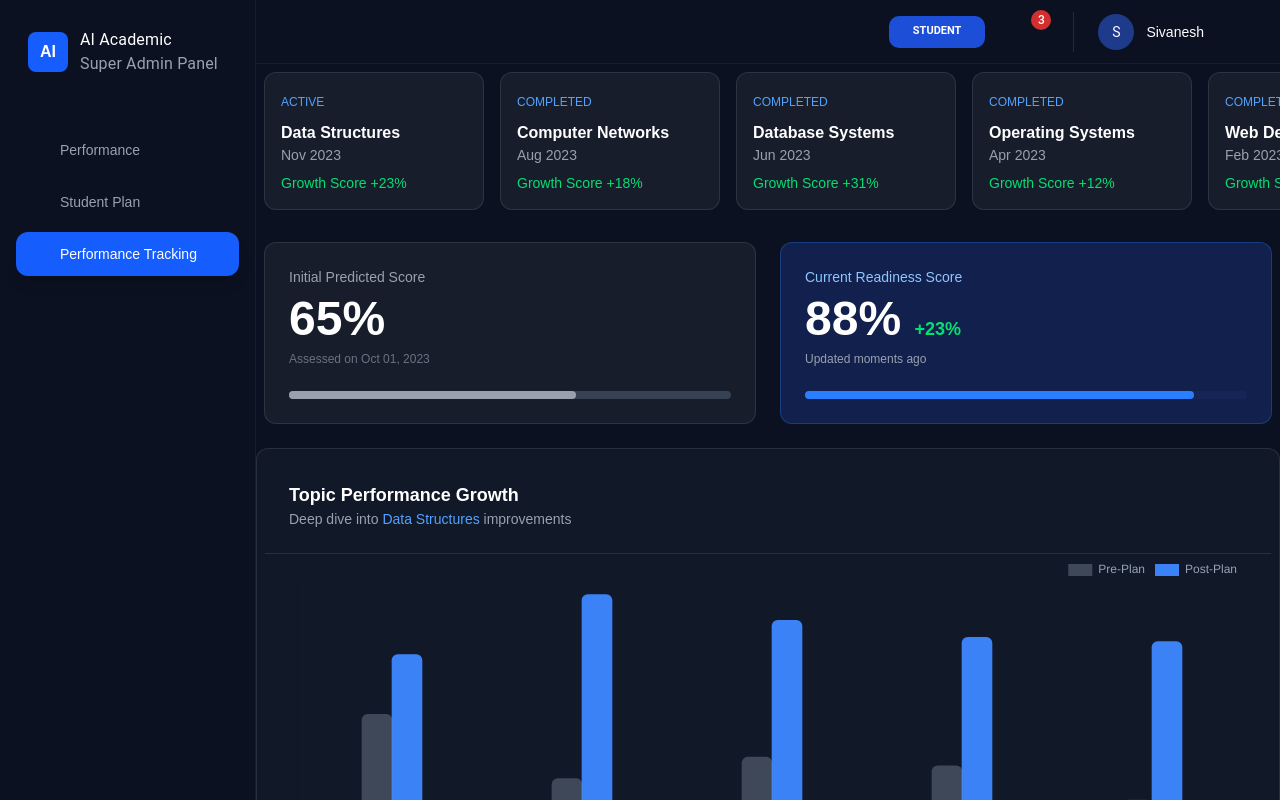
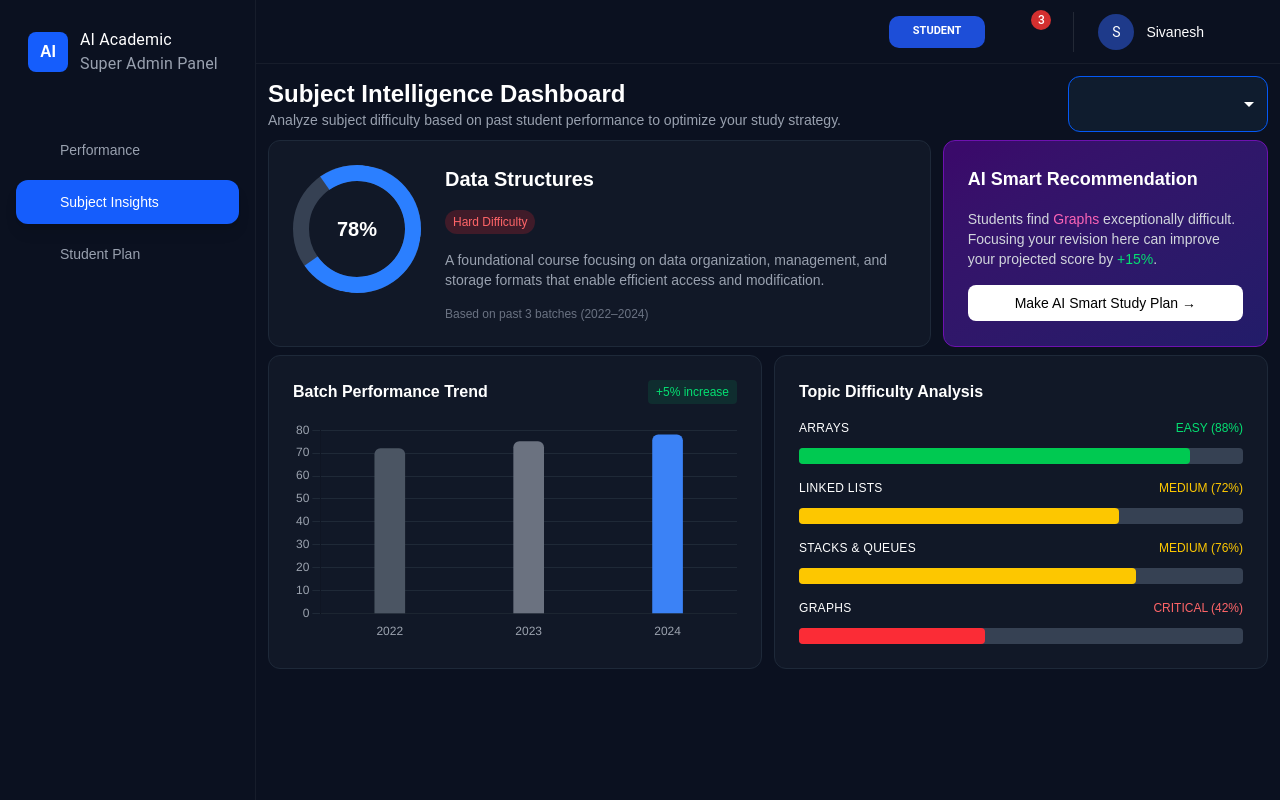
Before and after one commit to Bharathsivanesh/AI-Academic-Performance-Intelligence-Adaptive-Learning-Platform, a Next.js app in the folder frontend/: page /student/tracking in a window 1280 px wide. Shown: the top 800 px of the page. Built offline with nearby package versions, Linux system fonts and the light colour scheme; sample sign-in values are in the browser's storage; some icons are missing.

Commit message:
feat/added the ui for past performance page in student

```diff
--- a/frontend/app/utils/Jsons/Sidebaradmin.js
+++ b/frontend/app/utils/Jsons/Sidebaradmin.js
@@ -23,12 +23,7 @@ export const sidebarMenu = [
     path: "/staff",
     role:"staff"
   },
-     {
-  label: "Students",
-  icon: SchoolIcon,
-  path: "/staff/studententry",
-  role: "staff",
-},
+
 {
   label: "Analytics",
   icon: AnalyticsIcon,
@@ -41,10 +36,23 @@ export const sidebarMenu = [
   path: "/staff/performance",
   role: "staff",
 },
+     {
+  label: "Students",
+  icon: SchoolIcon,
+  path: "/staff/studententry",
+  role: "staff",
+},
 {
   label: "Performance",
   icon: TrendingUpIcon,
   path: "/student",
+  role: "student",
+},
+
+{
+  label: "Subject Insights",
+  icon: QueryStatsIcon,
+  path: "/student/tracking",
   role: "student",
 },
 {
@@ -53,10 +61,4 @@ export const sidebarMenu = [
   path: "/student/plan",
   role: "student",
 },
-{
-  label: "Performance Tracking",
-  icon: QueryStatsIcon,
-  path: "/student/tracking",
-  role: "student",
-}
 ];
--- a/frontend/features/student/PermTracking.jsx
+++ b/frontend/features/student/PermTracking.jsx
@@ -1,25 +1,228 @@
-import React from 'react'
-import PreviousPlans from './components/PreviousPlans'
-import ScoreCards from './components/ScoreCards'
-import ComparisonChart from './components/ComparisonChart'
+"use client";
+import React, { useState } from "react";
+import { useRouter } from "next/navigation";
+import {
+  Chart as ChartJS,
+  CategoryScale,
+  LinearScale,
+  BarElement,
+  Tooltip,
+  Legend,
+} from "chart.js";
+import { Bar } from "react-chartjs-2";
+import InputField from "../../components/Inputfields";
+
+// Register Chart.js
+ChartJS.register(CategoryScale, LinearScale, BarElement, Tooltip, Legend);
 
 const PermTracking = () => {
+  // 🔹 Batch Performance Data
+  const batchData = {
+    labels: ["2022", "2023", "2024"],
+    datasets: [
+      {
+        label: "Avg Score %",
+        data: [72, 75, 78],
+        backgroundColor: ["#4B5563", "#6B7280", "#3B82F6"],
+        borderRadius: 6,
+        barThickness: 30,
+      },
+    ],
+  };
+
+  const batchOptions = {
+    responsive: true,
+    plugins: {
+      legend: { display: false },
+    },
+    scales: {
+      x: {
+        ticks: { color: "#9CA3AF" },
+        grid: { display: false },
+      },
+      y: {
+        ticks: { color: "#9CA3AF" },
+        grid: { color: "#1F2937" },
+      },
+    },
+  };
+
+  // 🔹 Topic Difficulty Data
+    const [filters, setFilters] = useState({
+      subject: "",
+    });
+  const handleChange = (e) => {
+    const { name, value } = e.target;
+    setFilters((prev) => ({
+      ...prev,
+      [name]: value,
+    }));
+  };
+  const topicAnalysis = [
+    { topic: "Arrays", percentage: 88, difficulty: "Easy" },
+    { topic: "Linked Lists", percentage: 72, difficulty: "Medium" },
+    { topic: "Stacks & Queues", percentage: 76, difficulty: "Medium" },
+    { topic: "Graphs", percentage: 42, difficulty: "Critical" },
+  ];
+  const router = useRouter();
   return (
-    <div className=" bg-[#0B1120]   text-white  space-y-4">
+    <div className="bg-[#0B1120] text-white min-h-screen px-3 p-3 mt-4 md:mt-0 space-y-2">
+      {/* Header */}
+      <div className="flex justify-between flex-col md:flex-row gap-4 md:gap-0 items-center">
+        <div>
+          <h1 className="text-2xl font-bold">Subject Intelligence Dashboard</h1>
+          <p className="text-gray-400 text-sm">
+            Analyze subject difficulty based on past student performance to
+            optimize your study strategy.
+          </p>
+        </div>
+        <div className="w-[20%]">
+          <InputField
+            type="select"
+            name="subject"
+            value={filters.subject}
+            onChange={handleChange}
+            placeholder="Select Subject"
+            options={[
+              { label: "Data Structures", value: "data-structures" },
+              { label: "Algorithms", value: "algorithms" },
+              { label: "Database Management", value: "database-management" },
+            ]}
+          />
+        </div>
+      </div>
 
-      {/* Previous Plans */}
-      <PreviousPlans />
+      {/* Top Cards */}
+      <div className="grid grid-cols-1 mt-2 md:grid-cols-3 gap-3">
+        {/* Left Card */}
+        <div className="col-span-2 bg-[#111827] rounded-xl p-4 sm:p-6 flex flex-col sm:flex-row gap-6 items-center sm:items-start border border-gray-800">
+          {/* Circle */}
+          <div className="relative w-24 h-24 sm:w-32 sm:h-32 flex-shrink-0">
+            <div className="absolute inset-0 rounded-full border-16 border-gray-700"></div>
+            <div className="absolute inset-0 rounded-full border-16 border-blue-500 border-t-transparent rotate-[280deg]"></div>
+            <div className="absolute inset-0 flex items-center justify-center text-lg sm:text-xl font-bold">
+              78%
+            </div>
+          </div>
 
-      {/* Score Section */}
-      <ScoreCards />
+          {/* Text */}
+          <div className="space-y-3 sm:space-y-4 text-center sm:text-left">
+            <h2 className="text-lg sm:text-xl font-semibold">
+              Data Structures
+            </h2>
 
-      {/* Chart Section */}
+            <span className="inline-block bg-red-500/20 text-red-400 text-xs px-2 py-1 rounded-full">
+              Hard Difficulty
+            </span>
 
-          <ComparisonChart />
+            <p className="text-gray-400 text-sm max-w-md">
+              A foundational course focusing on data organization, management,
+              and storage formats that enable efficient access and modification.
+            </p>
 
+            <p className="text-gray-500 text-xs">
+              Based on past 3 batches (2022–2024)
+            </p>
+          </div>
+        </div>
 
+        {/* Right Card */}
+        <div className="bg-gradient-to-br from-purple-700/40 to-indigo-700/40 rounded-xl p-6 border border-purple-800 space-y-4">
+          <h3 className="text-lg font-semibold">AI Smart Recommendation</h3>
+
+          <p className="text-gray-300 text-sm">
+            Students find{" "}
+            <span className="text-pink-400 font-medium">Graphs</span>{" "}
+            exceptionally difficult. Focusing your revision here can improve
+            your projected score by <span className="text-green-400">+15%</span>
+            .
+          </p>
+
+          <button
+            onClick={() => router.push("/student/plan")}
+            className="w-full bg-white text-black cursor-pointer py-2 rounded-lg text-sm font-medium hover:bg-gray-200 transition"
+          >
+            Make AI Smart Study Plan →
+          </button>
+        </div>
+      </div>
+
+      {/* Bottom Section */}
+      <div className="grid grid-cols-1 md:grid-cols-2 gap-3">
+        {/* Batch Trend Chart */}
+        <div className="bg-[#111827] rounded-xl p-6 border border-gray-800">
+          <div className="flex justify-between items-center mb-4">
+            <h3 className="text-md font-semibold">Batch Performance Trend</h3>
+            <span className="text-green-400 text-xs bg-green-400/10 px-2 py-1 rounded">
+              +5% increase
+            </span>
+          </div>
+
+          <Bar data={batchData} options={batchOptions} />
+        </div>
+
+        {/* Topic Difficulty Chart */}
+        {/* Topic Difficulty */}
+        <div className="bg-[#111827] rounded-xl p-6 border border-gray-800 space-y-4">
+          <h3 className="text-md font-semibold">Topic Difficulty Analysis</h3>
+
+          {topicAnalysis.map((item, index) => {
+            const getColor = (difficulty) => {
+              switch (difficulty) {
+                case "Easy":
+                  return "bg-green-500";
+                case "Medium":
+                  return "bg-yellow-400";
+                case "Hard":
+                  return "bg-red-500";
+                case "Critical":
+                  return "bg-red-500";
+                default:
+                  return "bg-gray-500";
+              }
+            };
+
+            const getTextColor = (difficulty) => {
+              switch (difficulty) {
+                case "Easy":
+                  return "text-green-400";
+                case "Medium":
+                  return "text-yellow-400";
+                case "Hard":
+                case "Critical":
+                  return "text-red-400";
+                default:
+                  return "text-gray-400";
+              }
+            };
+
+            return (
+              <div key={index} className="flex flex-col gap-2">
+                {/* Title Row */}
+                <div className="flex justify-between text-xs mb-1">
+                  <span className="uppercase tracking-wide">{item.topic}</span>
+                  <span
+                    className={`${getTextColor(item.difficulty)} font-medium`}
+                  >
+                    {item.difficulty.toUpperCase()} (
+                    {Math.round(item.percentage)}%)
+                  </span>
+                </div>
+
+                {/* Progress Bar */}
+                <div className="w-full bg-gray-700 h-4 rounded">
+                  <div
+                    className={`${getColor(item.difficulty)} h-4 rounded`}
+                    style={{ width: `${item.percentage}%` }}
+                  ></div>
+                </div>
+              </div>
+            );
+          })}
+        </div>
+      </div>
     </div>
   );
 };
 
-export default PermTracking
+export default PermTracking;
```
